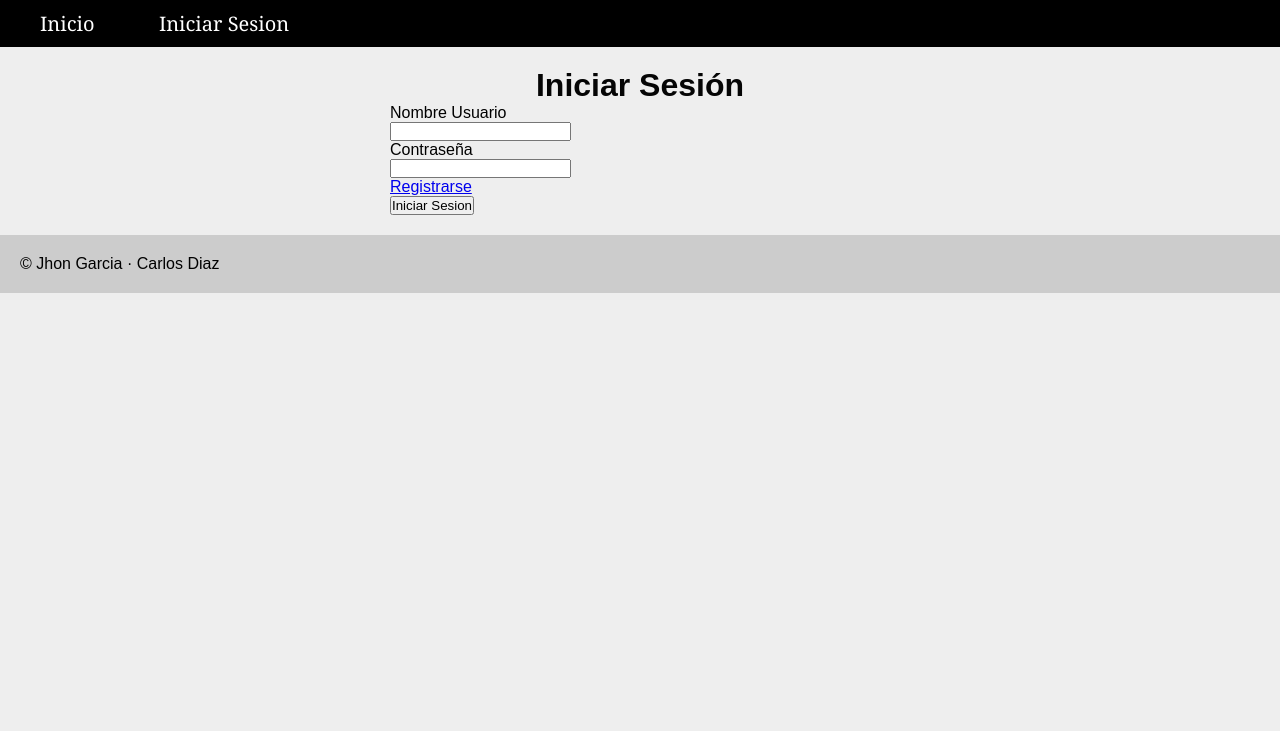
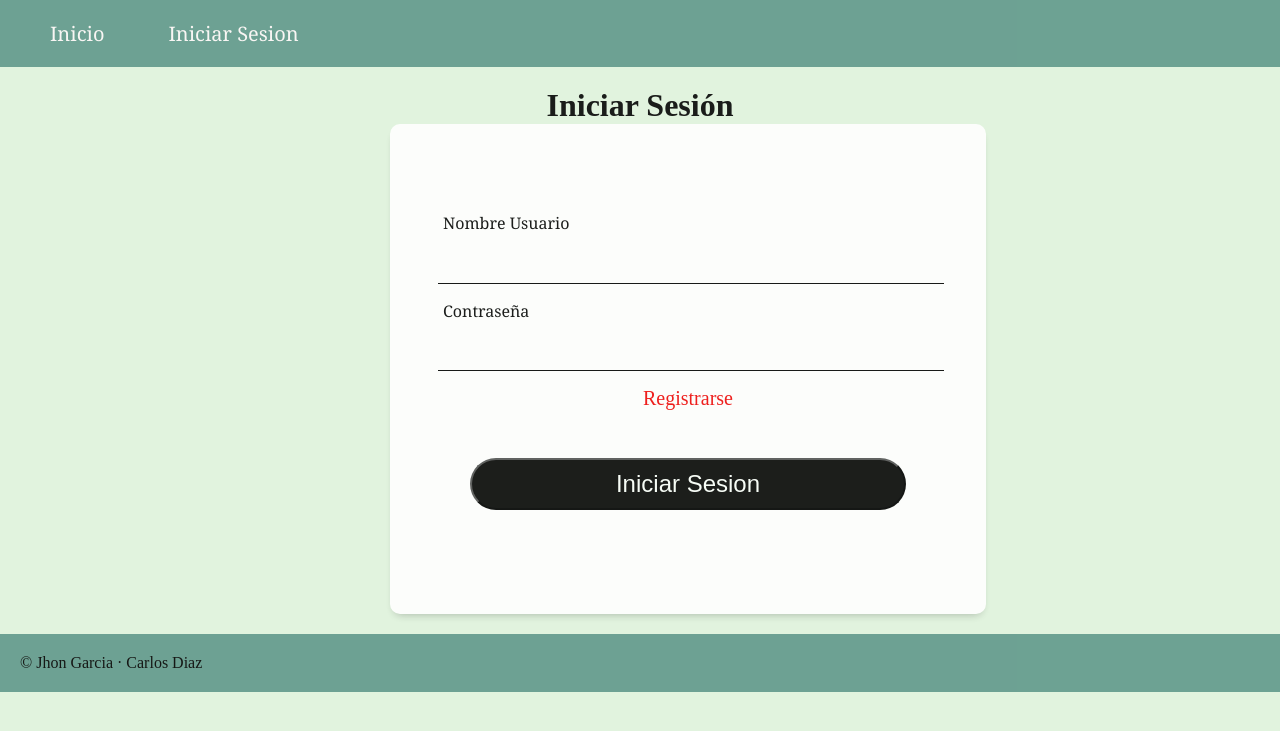
Before and after one commit to jhone180/tienda_mascotas, a PHP site: page /TIENDA_MASCOTAS/inicioSesion in a window 1280 px wide. Shown: the top 731 px of the page. Run offline with PHP 8.4, Linux system fonts and the light colour scheme; some libraries are stand-ins or nearby versions.

Commit message:
Cambios hechos

```diff
--- a/public/css/default.css
+++ b/public/css/default.css
@@ -1,27 +1,37 @@
-* {
+*{
     padding: 0;
     margin: 0;
-    box-sizing: border-box;
 }
 
 body{
-    font-family: Arial, Helvetica, sans-serif;
-    background-color: #eee;
+    background-color: #e5e5f7;
+    background-color: #e1f3de;
+    opacity: 0.9;
+    background-image:  radial-gradient(#2b801f 0.30000000000000004px, transparent 0.30000000000000004px), radial-gradient(#2b801f 0.30000000000000004px, #e1f3de 0.30000000000000004px);
+    background-size: 12px 12px;
+    background-position: 0 0,6px 6px;
 }
 
 #header{
-    background: black;
-    padding: 10px;
+    background: rgb(97, 153, 139);
+    padding: 20px;
 }
 
-#header ul li {
+
+li a.active, li a:hover{
+    background-color: rgb(10, 10, 10);
+    transition: .5s;
+    border-radius: 5px;
+}
+
+#header ul li{
     list-style: none;
     display: inline;
     padding: 20px;
 }
 
 #header ul li a{
-    color: white;
+    color: rgb(252, 247, 247);
     text-decoration: none;
     padding: 10px;
     font-family: Georgia, 'Times New Roman', Times, serif;
@@ -29,15 +39,71 @@ body{
 }
 
 #footer{
-    background-color: #ccc;
+    background-color: rgb(97, 153, 139);
     padding: 20px;
 
 }
 
-#main {
+#main{
     padding: 20px 0;
     width: 500px;
     margin: 0 auto;
+}
+
+#main form{
+    background-color: #fff;
+    margin: auto;
+    width: 100%;
+    max-width: 600px;
+    padding: 4.5em 3em;
+    border-radius: 10px;
+    box-shadow: 0 5px 10px -5px rgb(0 0 0 / 30%) ;
+    text-align: center;
+}
+
+#main p{
+    margin-top: 1em;
+    display: grid;
+    gap: 0.1em;
+    position: relative;
+    color: #0808087e;
+
+}
+
+#main label{
+    color: #080808;
+    cursor: pointer;
+    position: absolute;
+    top: 0;
+    left: 5px;
+    font-family: Georgia, 'Times New Roman', Times, serif;
+
+}
+
+#main input{
+    width: 100%;
+    background: none;
+    color: #050505;
+    font-size: 1rem;
+    padding: 1em .2em;
+    border:none;
+    outline: none;
+    border-bottom: 1px solid rgb(3, 3, 3);
+    font-family: 'Roboto', sans-serif;
+}
+
+#main select{
+    transform: translateY(10px);
+    width: 100%;
+    position: relative;
+    padding: 10px 30px 16px 25px;
+    border-radius: 50px;
+    font: 300 20px Arial;
+    -webkit-appearance: none;
+    text-align: center;
+    color:rgb(5, 5, 5);
+    background-color: #c6e6c2;
+    box-shadow: 0 0 10px -1px #070707;
 }
 
 .center{
@@ -45,6 +111,59 @@ body{
     color: #050505;
 }
 
-.error {
+.error{
     color: #ac2323;
 }
+
+button{
+    text-decoration: none;
+    padding: 10px 10px;
+    font-size: 1.5rem;
+    position: relative;
+    margin: 32px;
+    background: #070707;
+    color: #f9fdf8;
+    border-radius: 50px;
+    transition: transform 0.3s ease;
+}
+
+button::after, button::before{
+    content: "";
+    position: absolute;
+    opacity: 0.3;
+    background: #070707;
+    border-radius: inherit;
+    width: 100%;
+    height: 100%;
+    left: 0;
+    bottom: 0;
+    z-index: -1;
+    transition: transform 0.3s ease;
+
+}
+
+button:hover{
+transform: translate(-12px, -12px);
+}
+
+button:hover::after{
+    transform: translate(6px, 6px);
+}
+
+button:hover::before{
+    transform: translate(12px, 12px);
+}
+
+.productos{
+    text-align: center;
+    color: #070707;
+    font-family: Georgia, 'Times New Roman', Times, serif;
+    transform: translateY(-30px);
+    font-size: 30px;
+}
+
+a{
+    color: #f00909;
+    font-size: 20px;
+    text-decoration: none;
+}
```
